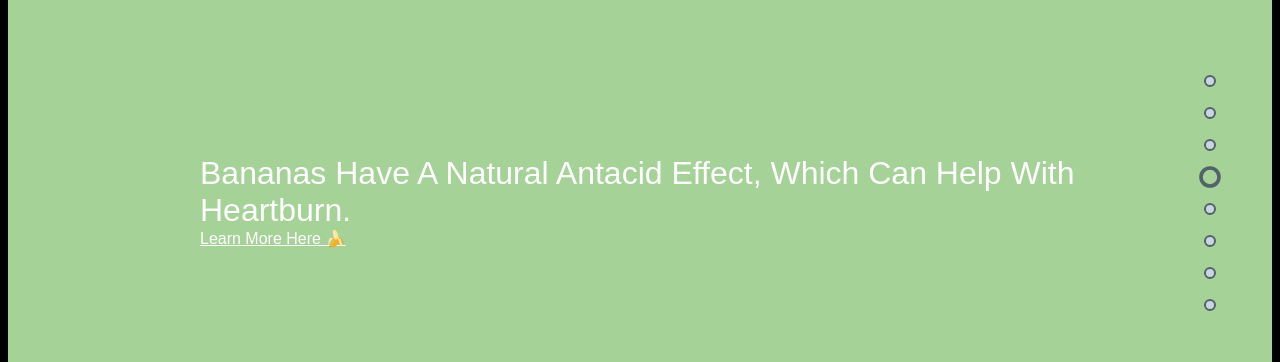
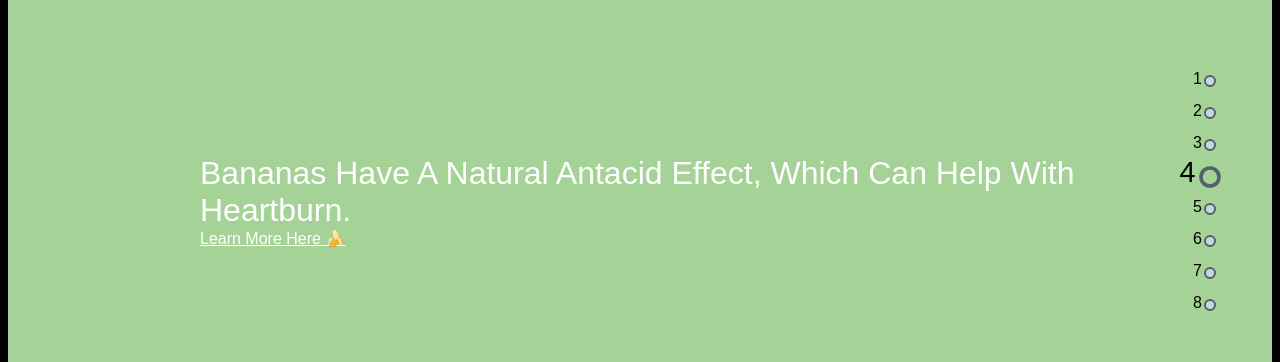
Before and after one commit to frypan-handler/bananafaqs, a plain HTML site: page index.html in a window 1280 px wide. Shown: the part 207-569 px from the top of the page. Drawn offline with nearby package versions, Linux system fonts and the light colour scheme; a web font is replaced by a local one.

Commit message:
adding numbers.

```diff
--- a/index.html
+++ b/index.html
@@ -56,6 +56,11 @@ a {
     transform: scale(1.8);
     background: transparent;
   }
+}
+.nav-dot span {
+  float: left;
+  margin: -13px;
+  margin-top: -7px;
 }
 
 .section {
@@ -652,9 +657,9 @@ a {
             $(".main").append(`<section class="section"><h2 class="section_heading">${element}</h2><a href="https://www.twitch.tv/neenali">Learn More Here &#127820;</a></section>`)
 
             if(index==0){
-                $("#js-dots").append(`<li class="nav-dot is-active"></li>`)
+                $("#js-dots").append(`<li class="nav-dot is-active"><span>${index+1}</span></li>`)
             } else {
-                $("#js-dots").append(`<li class="nav-dot"></li>`)
+                $("#js-dots").append(`<li class="nav-dot"><span>${index+1}</span></li>`)
             }
 
         }
```
